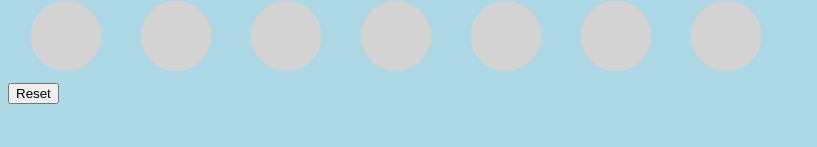
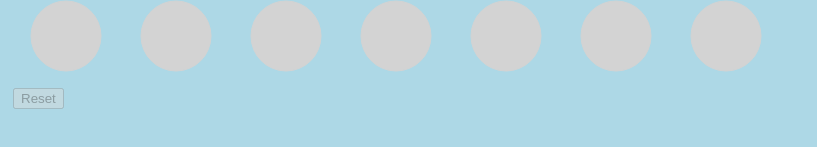
Before and after one commit to ig-ealbert/connect-four-javascript, a Next.js app: page / in a window 1280 px wide. Shown: the part 543-690 px from the top of the page, without its empty margins (0-817 px from the left). Built offline with nearby package versions, Linux system fonts and the light colour scheme.

Commit message:
Reset button styling and disable until end of game

```diff
--- a/src/app/globals.css
+++ b/src/app/globals.css
@@ -3,6 +3,10 @@
 	width: 850px;
 }
 
+#restartGame {
+  margin: 5px;
+}
+
 body {
   background: lightblue;
 }
--- a/src/app/page.tsx
+++ b/src/app/page.tsx
@@ -1,4 +1,4 @@
-'use client'
+"use client";
 
 import { useState } from "react";
 import Board from "@/components/board";
@@ -10,7 +10,13 @@ export default function Home() {
     <>
       <Board setMessage={setMessage} />
       <div id="buttonsAndMessage">
-        <input id="restartGame" type="button" value="Reset" onClick={() => window.location.reload()} />
+        <input
+          id="restartGame"
+          type="button"
+          value="Reset"
+          disabled={message === ""}
+          onClick={() => window.location.reload()}
+        />
         <label id="message">{message}</label>
       </div>
     </>
```
